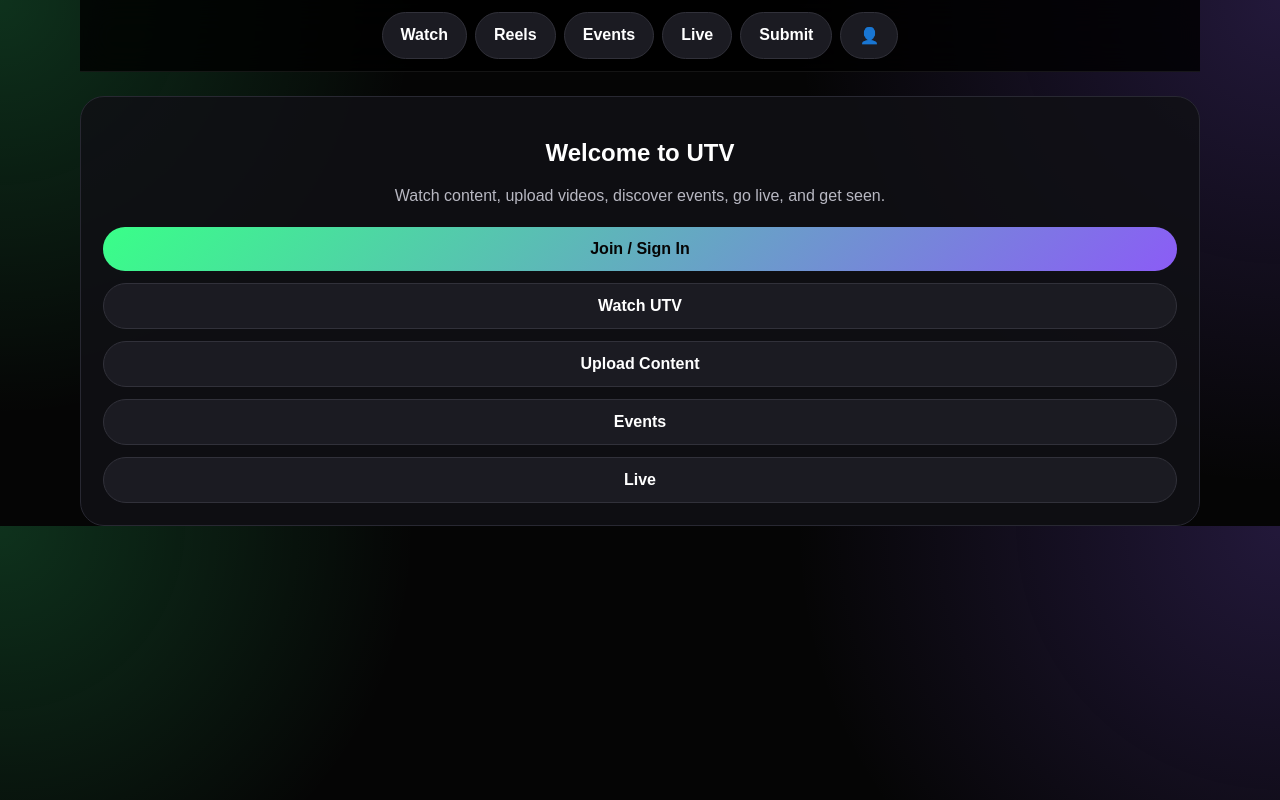
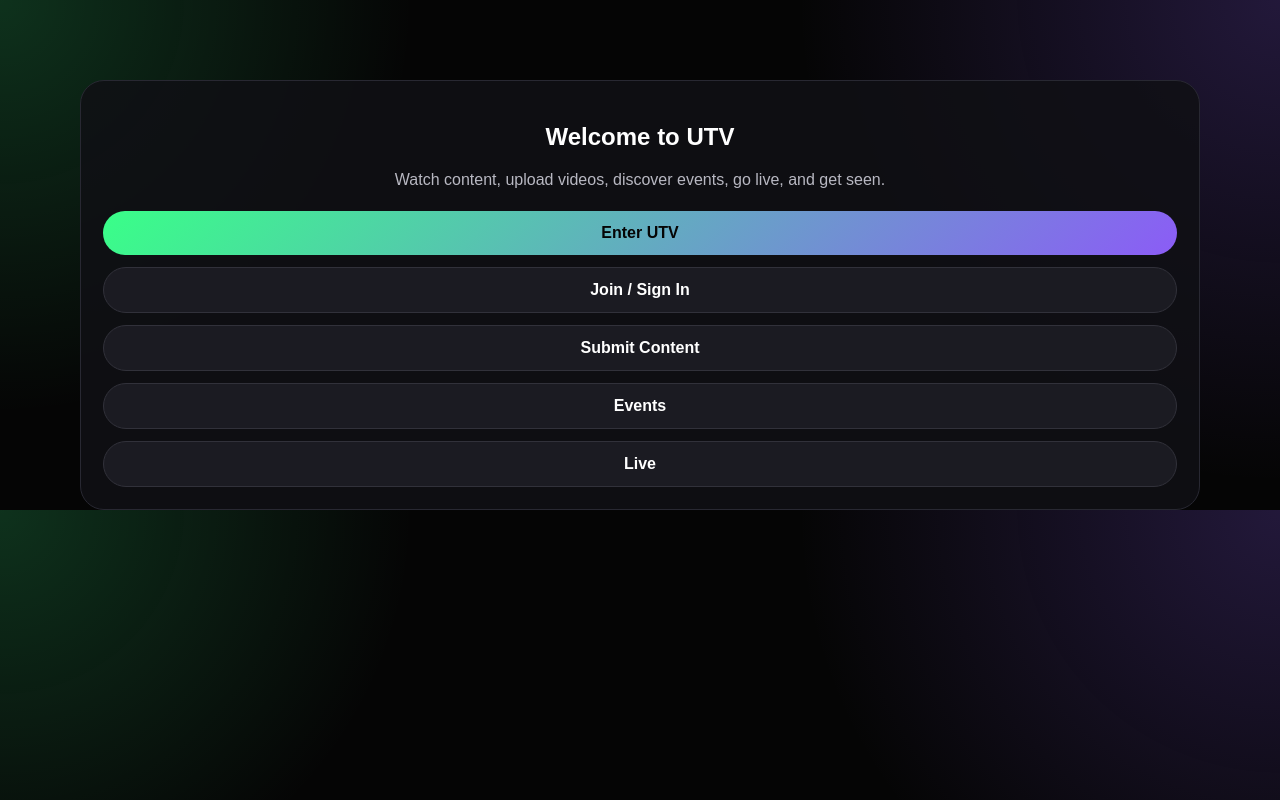
Before and after one commit to luchibagz-prog/utv-network-app, a Next.js app: page / in a window 1280 px wide. Built offline with nearby package versions, Linux system fonts and the light colour scheme.

Commit message:
Fix public homepage links

```diff
--- a/app/page.tsx
+++ b/app/page.tsx
@@ -1,21 +1,18 @@
 import Link from "next/link";
-import UTVNav from "./components/UTVNav";
 
 export default function HomePage() {
   return (
     <main className="container">
-      <UTVNav />
-
-      <section className="card" style={{ marginTop: 24, textAlign: "center" }}>
+      <section className="card" style={{ marginTop: 80, textAlign: "center" }}>
         <h1>Welcome to UTV</h1>
         <p style={{ color: "var(--muted)" }}>
           Watch content, upload videos, discover events, go live, and get seen.
         </p>
 
         <div style={{ display: "grid", gap: 12, marginTop: 22 }}>
-          <Link href="/login" className="btn">Join / Sign In</Link>
-          <Link href="/watch" className="btn secondary">Watch UTV</Link>
-          <Link href="/submit" className="btn secondary">Upload Content</Link>
+          <Link href="/watch" className="btn">Enter UTV</Link>
+          <Link href="/login" className="btn secondary">Join / Sign In</Link>
+          <Link href="/submit" className="btn secondary">Submit Content</Link>
           <Link href="/events" className="btn secondary">Events</Link>
           <Link href="/live" className="btn secondary">Live</Link>
         </div>
```
